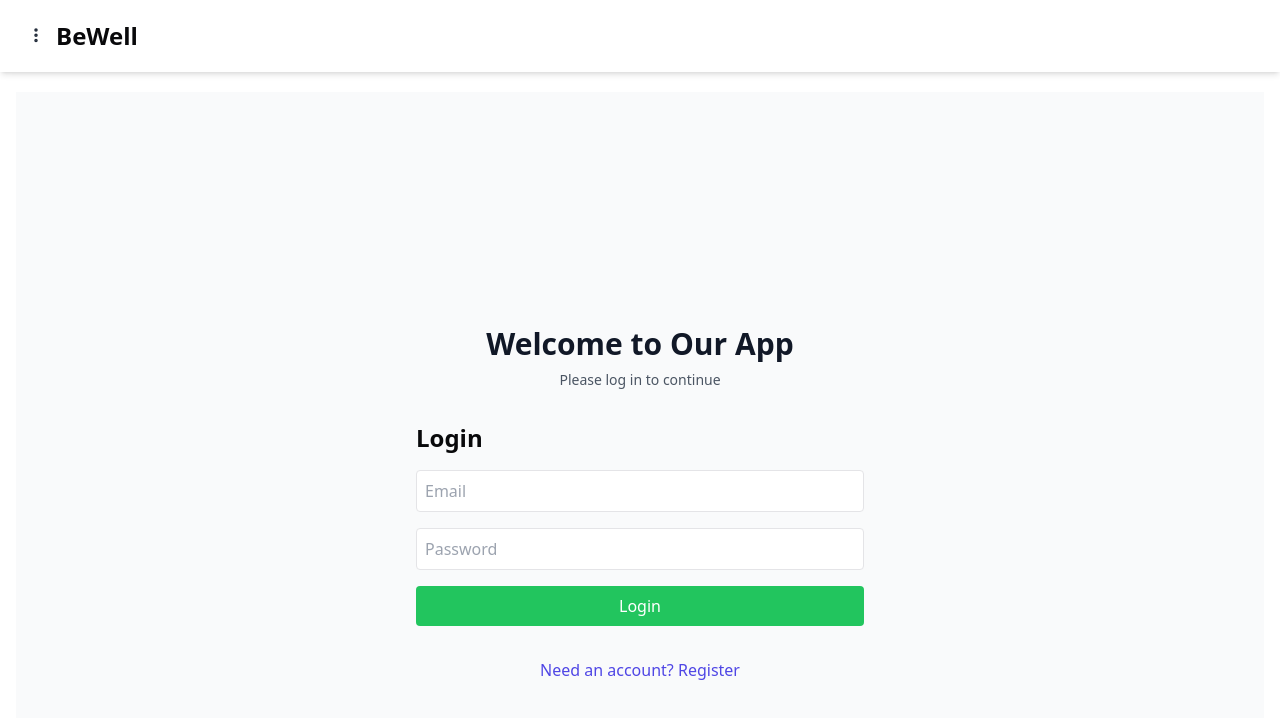
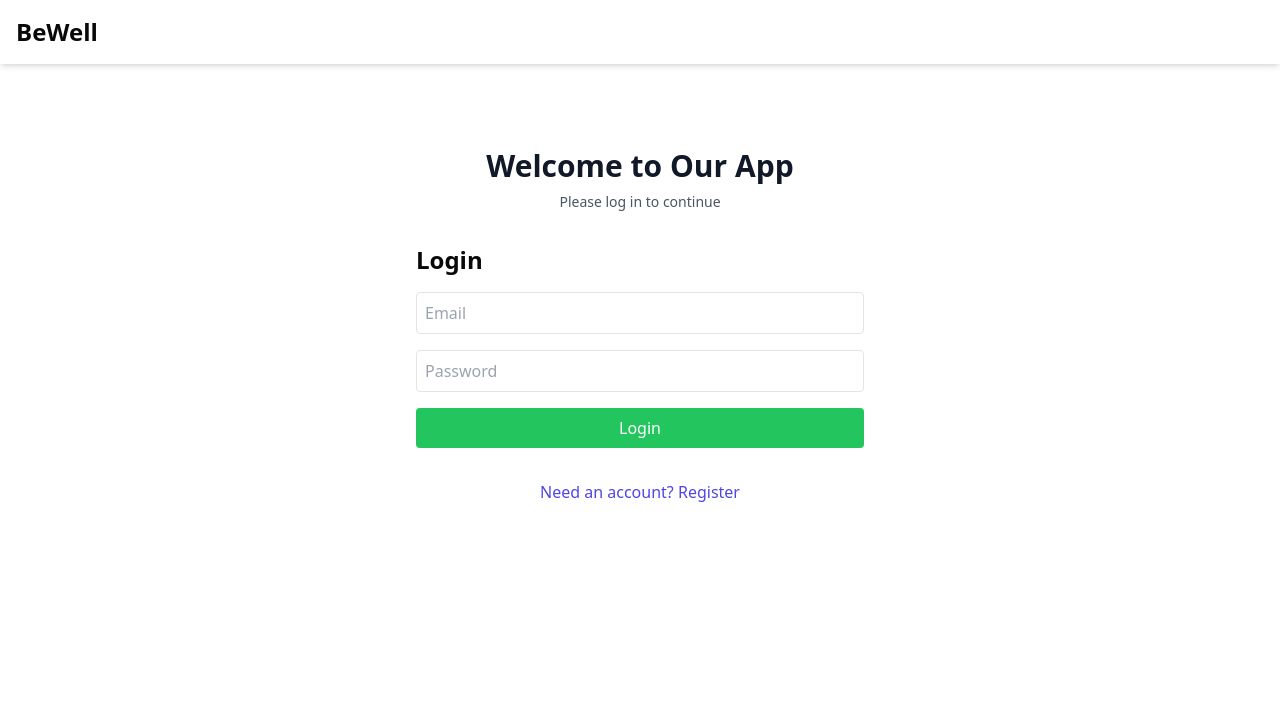
Before and after one commit to AbbasJay/be-well-web, a Next.js app: page /auth in a window 1280 px wide. Shown: the top 718 px of the page. Built offline with nearby package versions, Linux system fonts and the light colour scheme; no server answers.

Commit message:
updated layout

```diff
--- a/app/ClientLayout.tsx
+++ b/app/ClientLayout.tsx
@@ -20,10 +20,10 @@
           isNavOpen={isNavOpen}
         />
         <main
-          className={`flex-grow transition-all duration-300 p-4 ${
+          className={`flex-grow transition-all duration-300 ${
             isNavOpen ? "ml-64" : "ml-0"
           }`}
-          style={{ marginTop: "76px" }} // Adjusted to 84px to match the header height
+          style={{ marginTop: "76px" }}
         >
           {children}
         </main>
--- a/app/auth/page.tsx
+++ b/app/auth/page.tsx
@@ -8,7 +8,7 @@
   const [isLogin, setIsLogin] = useState(true);
 
   return (
-    <div className="min-h-screen flex items-center justify-center bg-gray-50 py-12 px-4 sm:px-6 lg:px-8">
+    <div className="flex items-center justify-center py-12 px-4 sm:px-6 lg:px-8">
       <div className="max-w-md w-full space-y-8">
         <div>
           <h1 className="mt-6 text-center text-3xl font-extrabold text-gray-900">
--- a/components/Header.tsx
+++ b/components/Header.tsx
@@ -1,11 +1,16 @@
+import { useAuth } from "../app/contexts/AuthContext";
+
 interface HeaderProps {
   toggleNav: () => void;
   isNavOpen: boolean;
 }
 
 const Header = ({ toggleNav }: HeaderProps) => {
+  const { isLoggedIn } = useAuth();
+
   return (
     <header className="fixed top-0 left-0 right-0 bg-white shadow-md z-40 flex  items-center p-4">
+      {isLoggedIn && (
         <button onClick={toggleNav} className="p-2">
           <svg
             xmlns="http://www.w3.org/2000/svg"
@@ -22,6 +27,7 @@
             />
           </svg>
         </button>
+      )}
       <h1 className="text-2xl font-bold">BeWell</h1>
     </header>
   );
--- a/components/SideNav.tsx
+++ b/components/SideNav.tsx
@@ -8,8 +8,12 @@
 }
 
 const SideNav = ({ isOpen }: SideNavProps) => {
-  const { setIsLoggedIn } = useAuth();
+  const { isLoggedIn, setIsLoggedIn } = useAuth();
   const router = useRouter();
+
+  if (!isLoggedIn) {
+    return null;
+  }
 
   const handleLogout = async () => {
     const response = await fetch("/api/logout", {
```
Lines whose indentation alone changed are shown as unchanged.
